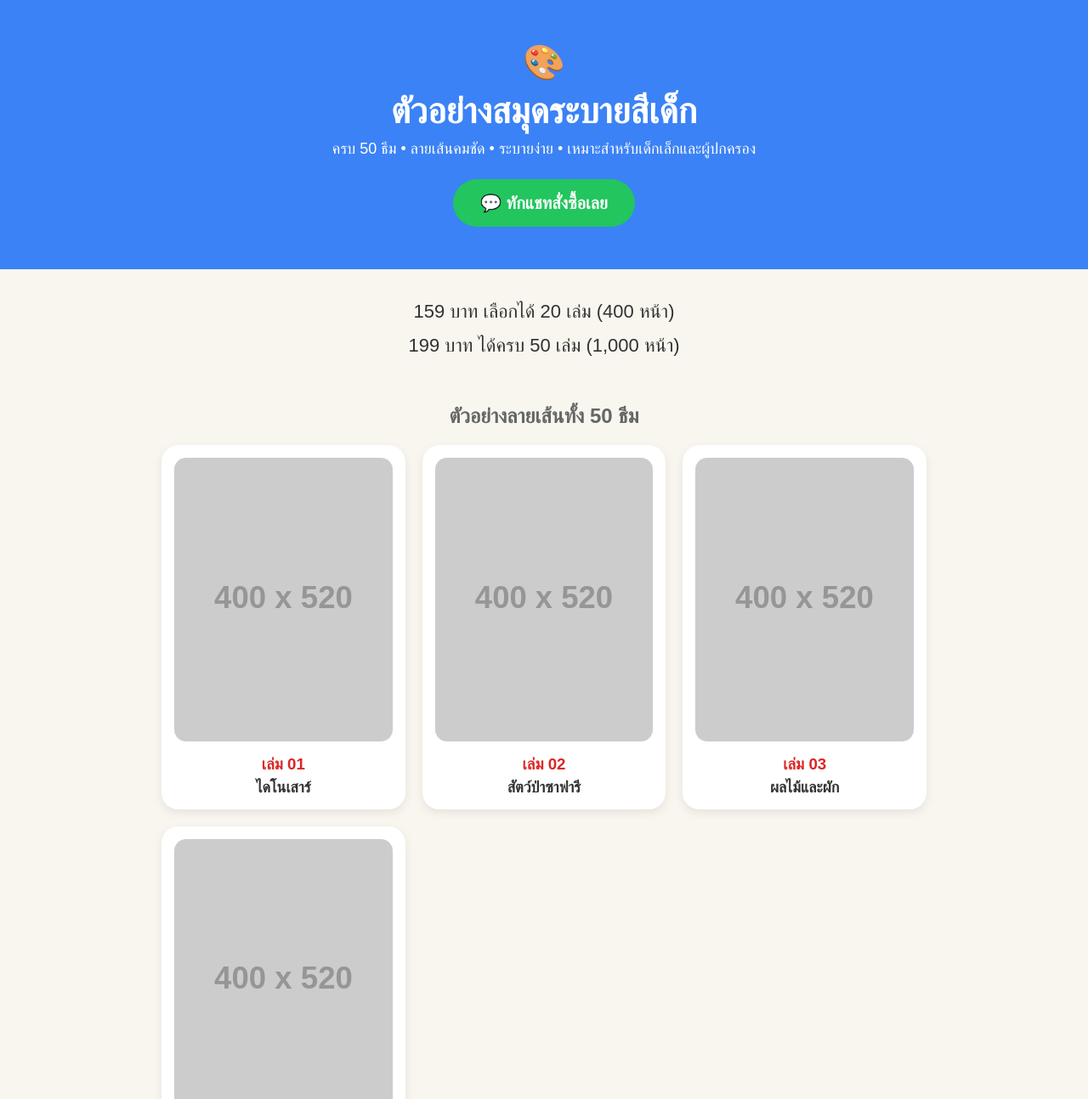
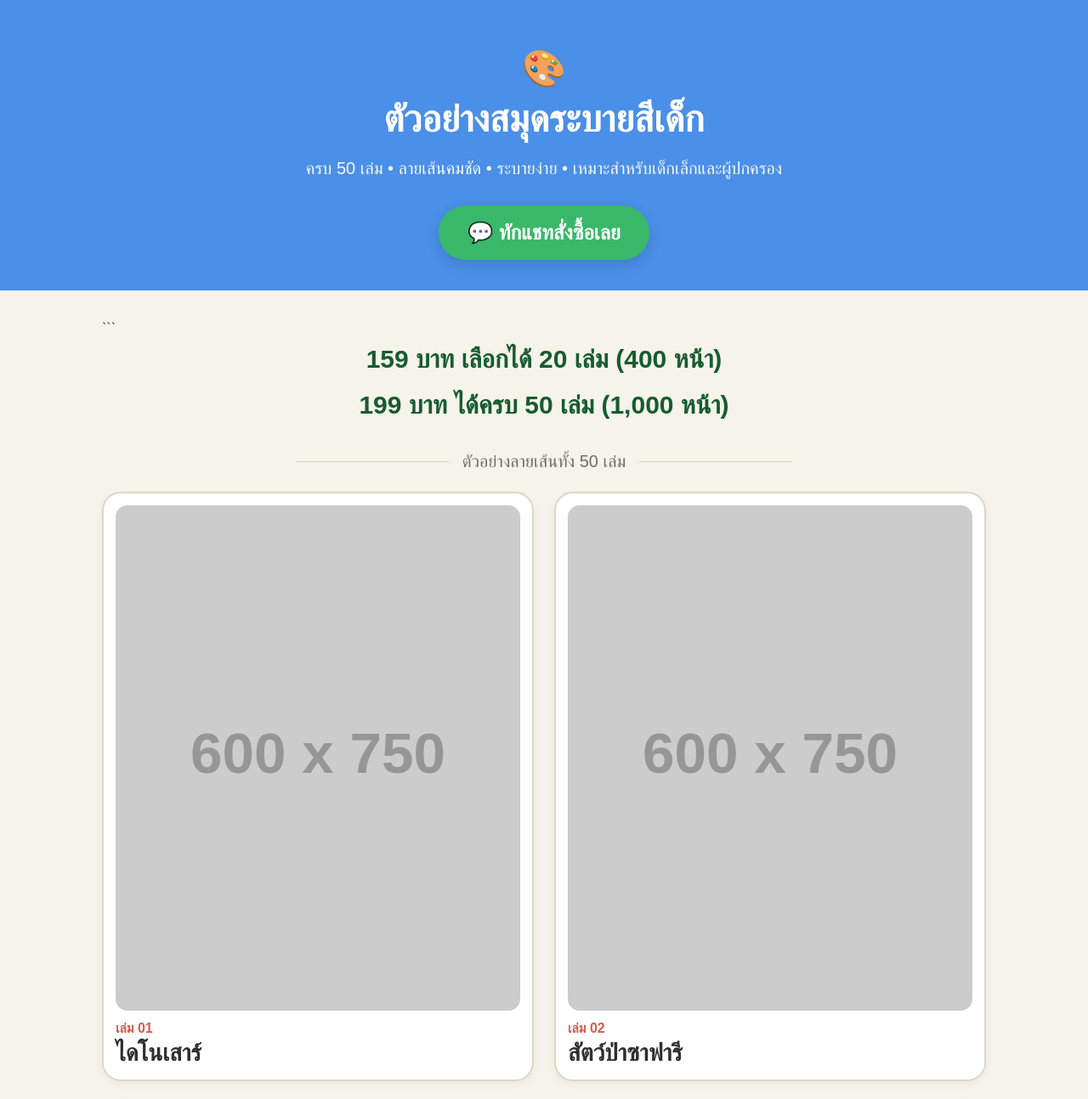
Before and after one commit to choomgm-coder/colorbook-landing, a plain HTML site: page index.html in a window 1280 px wide. Shown: the top 1294 px of the page at 85% size. Drawn offline with Linux system fonts and the light colour scheme; placeholder pictures from the web are drawn by us.

Commit message:
Update index.html

````diff
--- a/index.html
+++ b/index.html
@@ -1,121 +1,210 @@
 <!DOCTYPE html>
+
 <html lang="th">
 <head>
-  <meta charset="UTF-8">
-  <meta name="viewport" content="width=device-width, initial-scale=1.0">
-  <title>ตัวอย่างสมุดระบายสีเด็ก</title>
+  <meta charset="UTF-8" />
+  <meta name="viewport" content="width=device-width, initial-scale=1.0" />
+  <title>ชุดสมุดระบายสีเด็ก 50 เล่ม</title>
   <style>
+    *{box-sizing:border-box}
     body{
       margin:0;
-      font-family: Arial, sans-serif;
-      background:#f8f6ef;
+      font-family:Arial, sans-serif;
+      background:#f6f3ea;
       color:#333;
+    }
+
+
+.hero{
+  background:#4a8fe8;
+  color:#fff;
   text-align:center;
+  padding:56px 20px 36px;
 }
-    .hero{
-      background:#3b82f6;
-      color:white;
-      padding:50px 20px;
+
+.hero .icon{
+  font-size:42px;
+  margin-bottom:10px;
 }
+
 .hero h1{
-      font-size:42px;
-      margin:10px 0;
+  margin:0;
+  font-size:44px;
+  font-weight:700;
 }
+
 .hero p{
-      font-size:18px;
-      max-width:700px;
-      margin:0 auto;
+  margin:16px auto 28px;
+  max-width:760px;
+  font-size:20px;
+  line-height:1.6;
+  opacity:.95;
 }
+
 .btn{
   display:inline-block;
-      margin-top:25px;
-      background:#22c55e;
-      color:white;
+  background:#39b86a;
+  color:#fff;
   text-decoration:none;
-      padding:16px 32px;
+  padding:18px 34px;
   border-radius:999px;
-      font-weight:bold;
+  font-size:24px;
+  font-weight:700;
+  box-shadow:0 6px 16px rgba(0,0,0,.12);
+}
+
+.container{
+  max-width:1080px;
+  margin:0 auto;
+  padding:36px 20px 64px;
+}
+
+.price{
+  text-align:center;
+  font-size:30px;
+  font-weight:700;
+  color:#165c2f;
+  line-height:1.8;
+  margin-bottom:28px;
+}
+
+.section-title{
+  display:flex;
+  align-items:center;
+  gap:16px;
+  color:#6d6d6d;
+  margin:24px 0 24px;
   font-size:20px;
+  justify-content:center;
 }
-    .price{
-      padding:30px 20px;
-      font-size:22px;
-      line-height:1.8;
+
+.section-title::before,
+.section-title::after{
+  content:'';
+  flex:1;
+  max-width:180px;
+  height:1px;
+  background:#d8d1c2;
 }
-    .gallery{
+
+.grid{
   display:grid;
-      grid-template-columns:repeat(auto-fit,minmax(220px,1fr));
-      gap:20px;
-      max-width:900px;
-      margin:20px auto 50px;
-      padding:0 20px;
+  grid-template-columns:repeat(2,minmax(0,1fr));
+  gap:24px;
 }
+
 .card{
-      background:white;
-      border-radius:20px;
-      padding:15px;
-      box-shadow:0 4px 12px rgba(0,0,0,.08);
+  background:#fff;
+  border:2px solid #ddd6c4;
+  border-radius:22px;
+  padding:14px;
+  box-shadow:0 3px 10px rgba(0,0,0,.05);
 }
+
 .card img{
   width:100%;
+  aspect-ratio:4/5;
+  object-fit:cover;
   border-radius:14px;
+  display:block;
+  background:#f1f1f1;
 }
-    .card h3{
-      color:#dc2626;
-      margin:12px 0 6px;
+
+.card .num{
+  margin-top:12px;
+  color:#d65b4f;
+  font-weight:700;
+  font-size:16px;
 }
-    .card p{
-      margin:0;
-      font-size:18px;
-      font-weight:bold;
+
+.card .name{
+  margin-top:4px;
+  font-size:28px;
+  font-weight:700;
+  color:#2f2f2f;
 }
+
+.bottom{
+  text-align:center;
+  margin-top:42px;
+}
+
+@media (max-width:700px){
+  .hero h1{font-size:34px}
+  .hero p{font-size:18px}
+  .btn{font-size:20px;width:100%;max-width:360px}
+  .price{font-size:24px}
+  .card .name{font-size:22px}
+  .section-title::before,
+  .section-title::after{max-width:80px}
+}
+
+
   </style>
 </head>
 <body>
 
   <section class="hero">
-    <div style="font-size:40px">🎨</div>
+    <div class="icon">🎨</div>
     <h1>ตัวอย่างสมุดระบายสีเด็ก</h1>
     <p>
-      ครบ 50 ธีม • ลายเส้นคมชัด • ระบายง่าย • เหมาะสำหรับเด็กเล็กและผู้ปกครอง
+      ครบ 50 เล่ม • ลายเส้นคมชัด • ระบายง่าย • เหมาะสำหรับเด็กเล็กและผู้ปกครอง
     </p>
+
+
 <a class="btn" href="https://m.me/YOUR_PAGE" target="_blank">
   💬 ทักแชทสั่งซื้อเลย
 </a>
+
+
   </section>
 
-  <section class="price">
+  <main class="container">
+
+```
+<div class="price">
   <div>159 บาท เลือกได้ 20 เล่ม (400 หน้า)</div>
   <div>199 บาท ได้ครบ 50 เล่ม (1,000 หน้า)</div>
+</div>
+
+<div class="section-title">ตัวอย่างลายเส้นทั้ง 50 เล่ม</div>
+
+<section class="grid">
+
+  <article class="card">
+    <img src="https://via.placeholder.com/600x750.png?text=เล่ม+01" alt="เล่ม 01">
+    <div class="num">เล่ม 01</div>
+    <div class="name">ไดโนเสาร์</div>
+  </article>
+
+  <article class="card">
+    <img src="https://via.placeholder.com/600x750.png?text=เล่ม+02" alt="เล่ม 02">
+    <div class="num">เล่ม 02</div>
+    <div class="name">สัตว์ป่าซาฟารี</div>
+  </article>
+
+  <article class="card">
+    <img src="https://via.placeholder.com/600x750.png?text=เล่ม+03" alt="เล่ม 03">
+    <div class="num">เล่ม 03</div>
+    <div class="name">ผลไม้</div>
+  </article>
+
+  <article class="card">
+    <img src="https://via.placeholder.com/600x750.png?text=เล่ม+04" alt="เล่ม 04">
+    <div class="num">เล่ม 04</div>
+    <div class="name">สัตว์เลี้ยง</div>
+  </article>
+
 </section>
 
-  <h2 style="color:#666">ตัวอย่างลายเส้นทั้ง 50 ธีม</h2>
-
-  <section class="gallery">
-    <div class="card">
-      <img src="https://placehold.co/400x520?text=Sample+01" alt="ตัวอย่าง 1">
-      <h3>เล่ม 01</h3>
-      <p>ไดโนเสาร์</p>
+<div class="bottom">
+  <a class="btn" href="https://m.me/YOUR_PAGE" target="_blank">
+    💬 สั่งซื้อผ่าน Messenger
+  </a>
 </div>
 
-    <div class="card">
-      <img src="https://placehold.co/400x520?text=Sample+02" alt="ตัวอย่าง 2">
-      <h3>เล่ม 02</h3>
-      <p>สัตว์ป่าซาฟารี</p>
-    </div>
 
-    <div class="card">
-      <img src="https://placehold.co/400x520?text=Sample+03" alt="ตัวอย่าง 3">
-      <h3>เล่ม 03</h3>
-      <p>ผลไม้และผัก</p>
-    </div>
-
-    <div class="card">
-      <img src="https://placehold.co/400x520?text=Sample+04" alt="ตัวอย่าง 4">
-      <h3>เล่ม 04</h3>
-      <p>สัตว์ทะเล</p>
-    </div>
-  </section>
+  </main>
 
 </body>
 </html>
````
Lines whose indentation alone changed are shown as unchanged.
